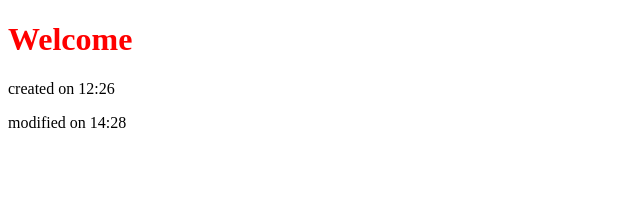
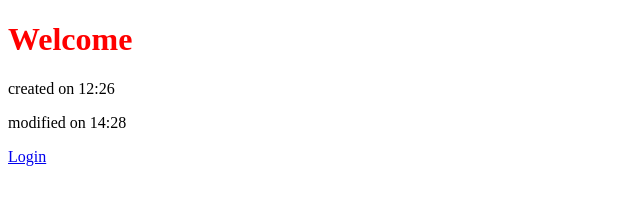
Before and after one commit to vivekduttamishra/git-test, a plain HTML site: page index.html in a window 1280 px wide. Shown: the full height of the page, 0-640 px from the left. Drawn offline with Linux system fonts and the light colour scheme.

Commit message:
users added, index.html updated

```diff
--- a/index.html
+++ b/index.html
@@ -13,6 +13,7 @@
     <h1>Welcome</h1>
     <p>created on 12:26</p>
     <p>modified on 14:28</p>
+    <a href="/users/login">Login</a>
     <script src="app.js"></script>
 </body>
 
```
Also changed, not shown: users.txt (added).
